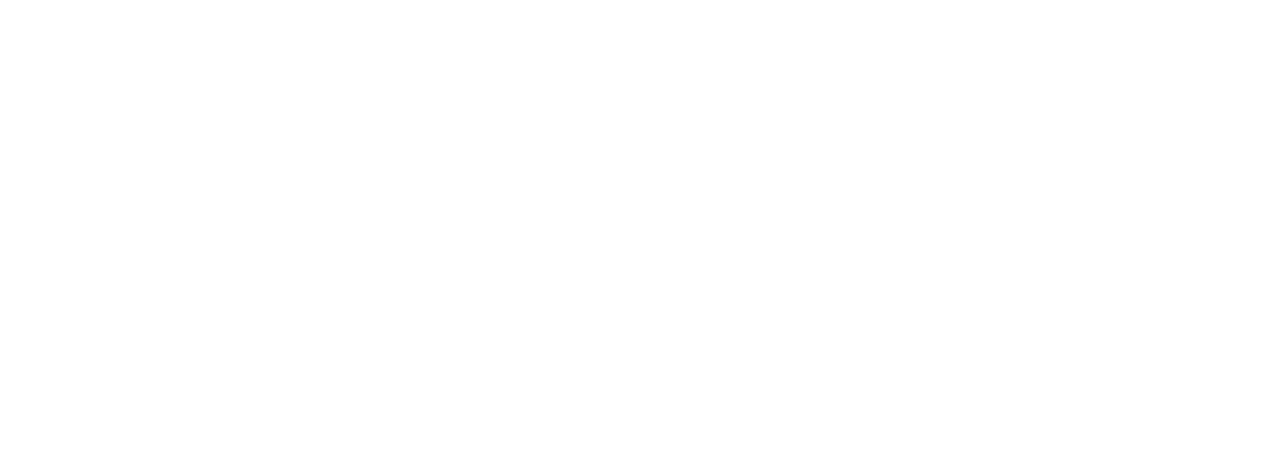
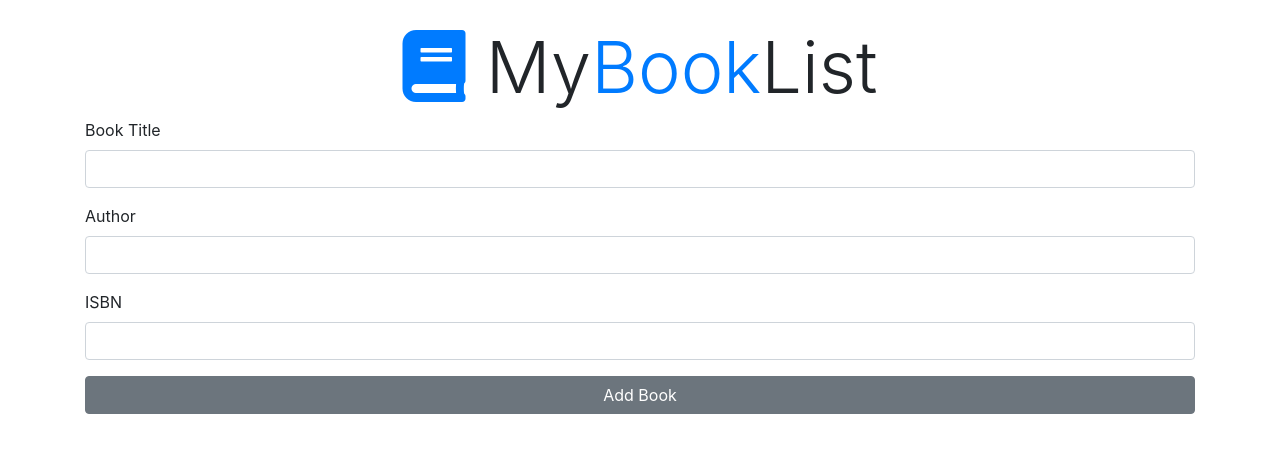
Before and after one commit to Lannguyen999/Booklist-App, a plain HTML site: page index.html in a window 1280 px wide. Drawn offline with nearby package versions, Linux system fonts and the light colour scheme.

Commit message:
form update

```diff
--- a/index.html
+++ b/index.html
@@ -5,7 +5,7 @@
     <meta http-equiv="X-UA-Compatible" content="IE=edge">
     <meta name="viewport" content="width=device-width, initial-scale=1.0">
     <title>Booklist App</title>
-    <!-- Boostrap 4 CDN -->
+    <!-- Bootstrap 4 CDN -->
     <link rel="stylesheet" href="https://maxcdn.bootstrapcdn.com/bootstrap/4.0.0/css/bootstrap.min.css"
         integrity="sha384-Gn5384xqQ1aoWXA+058RXPxPg6fy4IWvTNh0E263XmFcJlSAwiGgFAW/dAiS6JXm" crossorigin="anonymous">
     <!-- FontAwesome CDN -->
@@ -14,6 +14,29 @@
         crossorigin="anonymous" referrerpolicy="no-referrer" />
 </head>
 <body>
+    <div class="container mt-4">
+        <!-- Logo -->
+        <h1 class="display-3 text-center">
+            <i class="fas fa-book text-primary"></i>
+            My<span class="text-primary">Book</span>List
+        </h1>
+        <!-- Form -->
+        <form id="book-form">
+            <div class="form-group">
+                <label for="title">Book Title</label>
+                <input type="text" id="title" class="form-control">
+            </div>
+            <div class="form-group">
+                <label for="author">Author</label>
+                <input type="text" id="author" class="form-control">
+            </div>
+            <div class="form-group">
+                <label for="isbn">ISBN</label>
+                <input type="text" id="isbn" class="form-control">
+            </div>
 
+            <input type="submit" class="btn btn-block btn-secondary" value="Add Book">
+        </form>
+    </div>
 </body>
 </html>
```
